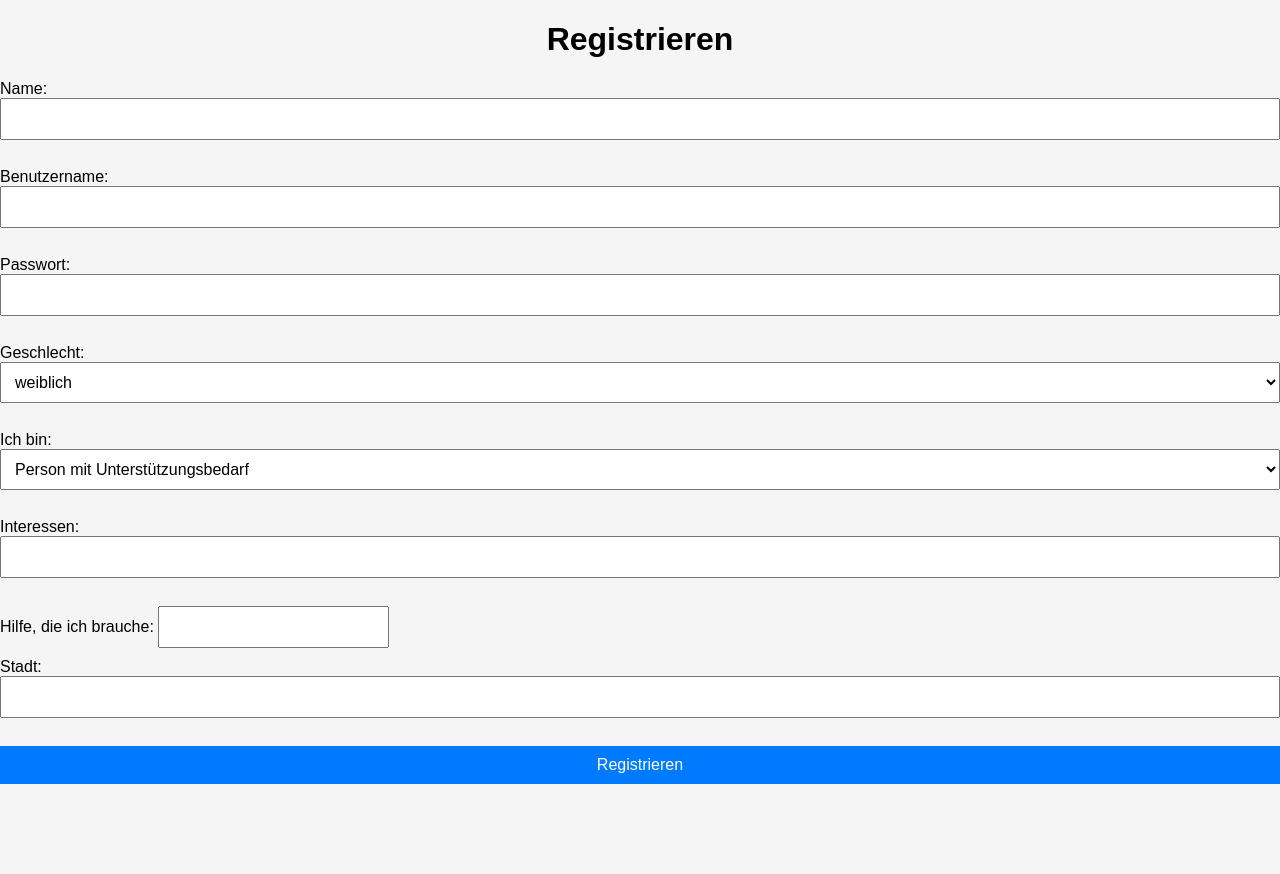
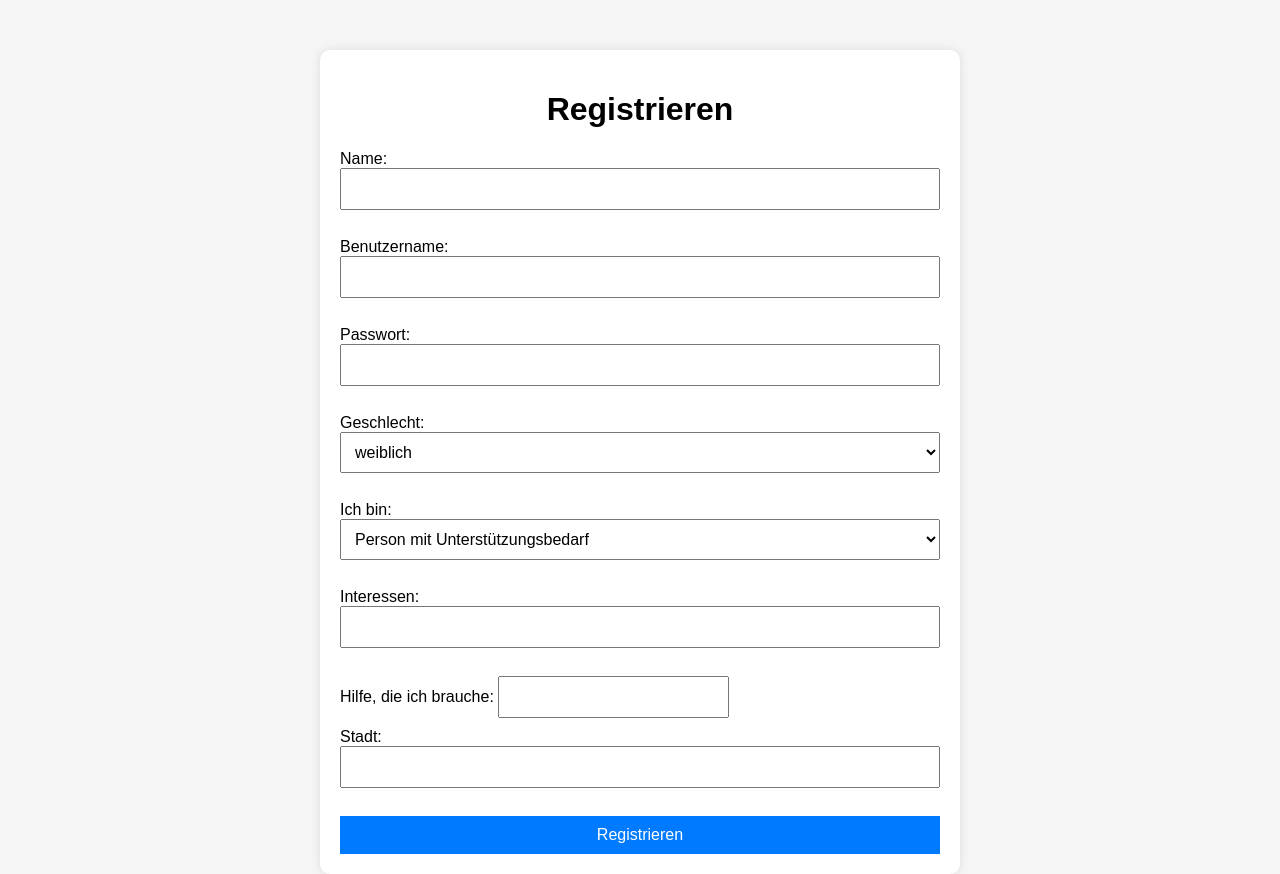
Before and after one commit to rvschn/buddyapp, a Flask app: page /register in a window 1280 px wide. Before the commit the page ends 784 px from the top, so only its background shows below. Run offline with Flask 3, Linux system fonts and the light colour scheme; some libraries are stand-ins or nearby versions.

Commit message:
Update Projektdateien

```diff
--- a/app.py
+++ b/app.py
@@ -5,11 +5,9 @@ import os
 app = Flask(__name__)
 app.secret_key = 'buddyapp_secret'
 
-# Datenbankverbindung mit Render-URL
 def get_db_connection():
     return psycopg2.connect(os.environ['DATABASE_URL'], sslmode='require')
 
-# Tabelle erstellen (einmal beim Start)
 def init_db():
     conn = get_db_connection()
     c = conn.cursor()
@@ -152,7 +150,6 @@ def delete_user(user_id):
     else:
         return "Benutzer nicht gefunden."
 
-# Tabelle beim Start prüfen
 init_db()
 
 if __name__ == '__main__':
--- a/templates/admin.html
+++ b/templates/admin.html
@@ -5,8 +5,8 @@
     <title>Adminbereich</title>
     <link rel="stylesheet" type="text/css" href="{{ url_for('static', filename='styles.css') }}">
 </head>
-
 <body>
+    <div class="container">
         <h1>Admin – Benutzerübersicht</h1>
         <ul>
             {% for user in users %}
@@ -17,5 +17,6 @@
             {% endfor %}
         </ul>
         <a href="/match">Zurück</a> | <a href="/logout">Logout</a>
+    </div>
 </body>
 </html>
--- a/templates/confirm_delete.html
+++ b/templates/confirm_delete.html
@@ -5,13 +5,14 @@
     <title>Löschen bestätigen</title>
     <link rel="stylesheet" type="text/css" href="{{ url_for('static', filename='styles.css') }}">
 </head>
-
 <body>
+    <div class="container">
         <h2>Benutzer "{{ username }}" wirklich löschen?</h2>
         <form method="POST">
             Sicherheitscode eingeben: <input type="text" name="code">
             <button type="submit">Löschen</button>
         </form>
         <a href="/admin">Abbrechen</a>
+    </div>
 </body>
 </html>
--- a/templates/index.html
+++ b/templates/index.html
@@ -6,7 +6,9 @@
     <link rel="stylesheet" type="text/css" href="{{ url_for('static', filename='styles.css') }}">
 </head>
 <body>
-    <h1>Willkommen bei BuddyApp</h1>
-    <a href="/register">Registrieren</a> | <a href="/login">Login</a>
+    <div class="container">
+        <h1>Willkommen bei BuddyApp</h1>
+        <a href="/register">Registrieren</a> | <a href="/login">Login</a>
+    </div>
 </body>
 </html>
--- a/templates/login.html
+++ b/templates/login.html
@@ -5,13 +5,14 @@
     <title>Login</title>
     <link rel="stylesheet" type="text/css" href="{{ url_for('static', filename='styles.css') }}">
 </head>
-
 <body>
+    <div class="container">
         <h1>Login</h1>
         <form method="POST">
             Benutzername: <input type="text" name="username" required><br>
             Passwort: <input type="password" name="password" required><br>
             <button type="submit">Einloggen</button>
         </form>
+    </div>
 </body>
 </html>
--- a/templates/match.html
+++ b/templates/match.html
@@ -5,8 +5,8 @@
     <title>Matches</title>
     <link rel="stylesheet" type="text/css" href="{{ url_for('static', filename='styles.css') }}">
 </head>
-
 <body>
+    <div class="container">
         <h1>Deine Buddy-Vorschläge</h1>
         <form method="get">
             Stadt filtern: <input type="text" name="city">
@@ -34,5 +34,6 @@
             {% endfor %}
         </ul>
         <a href="/profil">Mein Profil</a> | <a href="/logout">Logout</a>
+    </div>
 </body>
 </html>
--- a/templates/profil.html
+++ b/templates/profil.html
@@ -5,8 +5,8 @@
     <title>Profil</title>
     <link rel="stylesheet" type="text/css" href="{{ url_for('static', filename='styles.css') }}">
 </head>
-
 <body>
+    <div class="container">
         <h1>Mein Profil</h1>
         <p>Name: {{ user[0] }}</p>
         <p>Benutzername: {{ user[1] }}</p>
@@ -20,5 +20,6 @@
         {% endif %}
         <p>Stadt: {{ user[7] }}</p>
         <a href="/match">Zurück</a> | <a href="/logout">Logout</a>
+    </div>
 </body>
 </html>
--- a/templates/register.html
+++ b/templates/register.html
@@ -5,8 +5,8 @@
     <title>Registrierung</title>
     <link rel="stylesheet" type="text/css" href="{{ url_for('static', filename='styles.css') }}">
 </head>
-
 <body>
+    <div class="container">
         <h1>Registrieren</h1>
         <form method="POST">
             Name: <input type="text" name="name" required><br>
@@ -41,5 +41,6 @@
             }
             toggleHelpFields();
         </script>
+    </div>
 </body>
 </html>
```
Also changed, not shown: requirements.txt (line endings or trailing spaces). Lines whose indentation alone changed are shown as unchanged.
